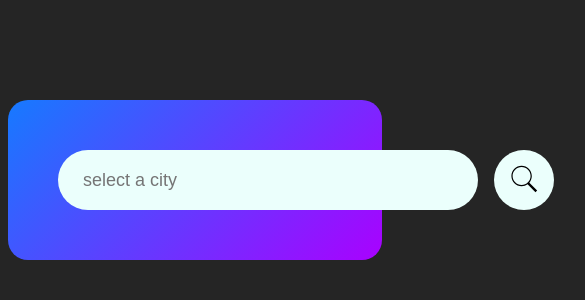
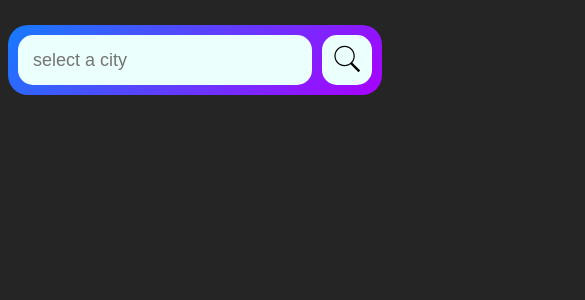
Before and after one commit to Exanim/Uni-Weather-app-project, an Angular app in the folder src/front-end/weather-app/: page / in a window 390 px wide. Shown: the top 300 px of the page, 585 px wide, since content can reach past the window. Built offline with nearby package versions, Linux system fonts and the light colour scheme.

Commit message:
Implementing responsiveness in "app.component.css"

```diff
--- a/src/front-end/weather-app/src/app/app.component.css
+++ b/src/front-end/weather-app/src/app/app.component.css
@@ -1,27 +1,36 @@
 * {
   margin: 0;
   padding: 0;
+  border: 0;
   font-family: "Poppins", sans-serif;
 }
 
 body {
+  width: 100%;
+  min-width: 320px;
   background: #252525;
 }
 
 .main {
-  max-width: 340px;
+  width: auto;
+  margin: 25px auto;
+  max-width: 1350px;
+  display: block;
   background: linear-gradient(135deg, #167aff, #a901ff);
   color: #fff;
-  margin: 100px auto;
   border-radius: 20px;
-  padding: 50px 50% 50px 50px;
+  padding: 35px 40px 35px 40px;
   text-align: center;
 }
 
 .search {
-  width: 1250px;
+  width: auto;
   display: flex;
+  flex-wrap: wrap;
   align-items: flex-start;
+  flex-direction: row;
+  align-items: center;
+  padding: 10px;
 }
 
 .search input {
@@ -36,7 +45,7 @@ body {
   margin-right: 16px;
   font-size: 18px;
   max-width: 370px;
-  min-width: 300px;
+  min-width: 200px;
 }
 
 .search button {
@@ -58,12 +67,14 @@ body {
   color: #252525;
   padding-bottom: 30px;
   user-select: none;
-  margin-right: 20px;
+  margin: 10px;
   opacity: 0;
   animation-delay: 0.5s;
   animation-duration: 1s;
   animation-name: fade;
   animation-fill-mode: forwards;
+  float: left;
+  display: inline;
 }
 
 .weather-icon {
@@ -78,10 +89,11 @@ body {
 }
 
 .pack {
-  width: 1250px;
-  margin: 20px auto;
-  display: flex;
+  width: 100%;
+  display: inline-flex;
+  flex-wrap: wrap;
   align-items: flex-start;
+  flex-direction: row;
 }
 
 @keyframes fade {
@@ -106,10 +118,55 @@ body {
 }
 
 .city {
+  color: white !important;
+  display: inline-block;
   user-select: none;
-  text-align: right;
   font-size: 40px;
   margin-left: 30px;
   animation-duration: 1s;
   animation-name: fade;
 }
+
+@media screen and (max-width: 992px) {
+  .main {
+    padding: 25px;
+    align-items: center;
+  }
+  .search{
+    justify-content: center;
+    align-items: center;
+  }
+}
+
+@media screen and (max-width: 1450px) {
+  .pack{
+    margin: 0 auto;
+    justify-content: center;
+    align-items: center;
+  }
+}
+
+@media screen and (max-width: 600px) {
+  .main {
+    padding: 0;
+    align-items: center;
+  }
+  .pack{
+    margin: 0 auto;
+    justify-content: center;
+    align-items: center;
+  }
+  .search input{
+    padding: 5px 15px;
+    border-radius: 15px;
+    flex: 1;
+    margin-right: 10px;
+  }
+  .search button {
+    border-radius: 15px;
+    width: 50px;
+    height: 50px;
+    min-width: 50px;
+    min-height: 50px;
+  }
+}
```
